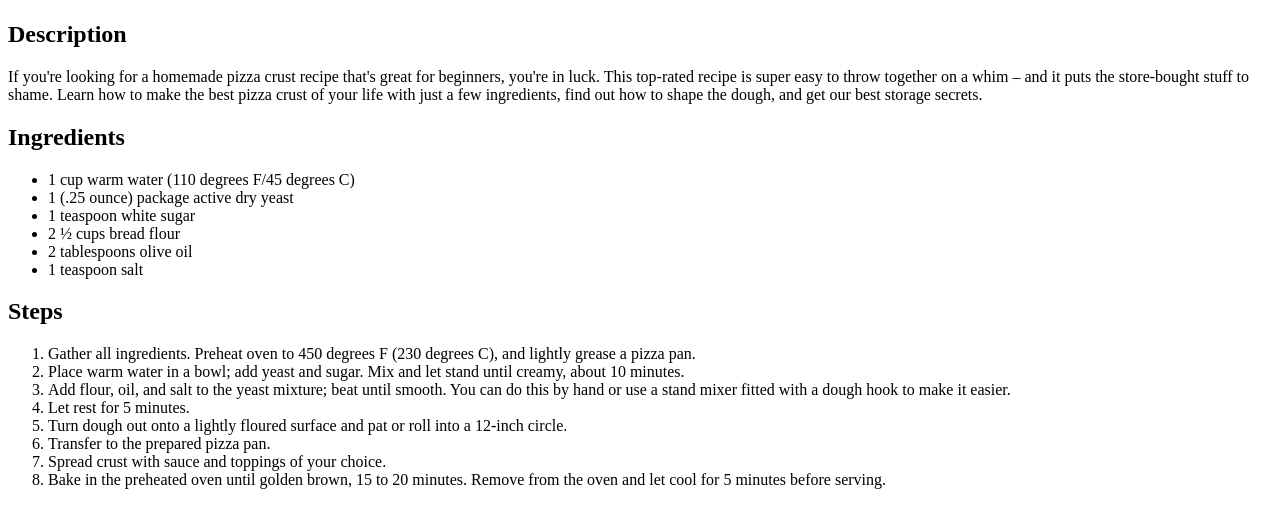
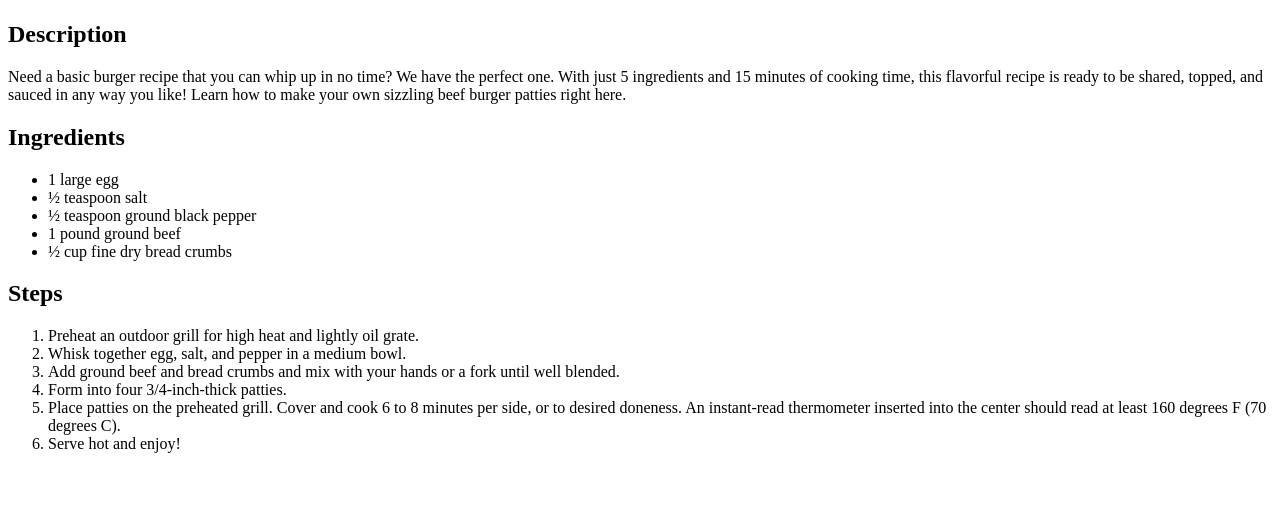
Before and after one commit to ankitpandey2708/odin-recipes, a plain HTML site: page recipes/burger.html in a window 1280 px wide. Shown: the part 401-906 px from the top of the page. After the commit the page ends 870 px from the top, so only its background shows below. Drawn offline with Linux system fonts and the light colour scheme.

Commit message:
burger page

```diff
--- a/recipes/burger.html
+++ b/recipes/burger.html
@@ -10,27 +10,25 @@
     <br>
     <img src="https://www.allrecipes.com/thmb/5bbowF39Flo1sblOqjMQifuj1a8=/750x0/filters:no_upscale():max_bytes(150000):strip_icc():format(webp)/25473-the-perfect-basic-burger-DDMFS-4x3-56eaba3833fd4a26a82755bcd0be0c54.jpg">
     <h2>Description</h1>
-        <p> If you're looking for a homemade pizza crust recipe that's great for beginners, you're in luck. This top-rated recipe is super easy to throw together on a whim – and it puts the store-bought stuff to shame. Learn how to make the best pizza crust of your life with just a few ingredients, find out how to shape the dough, and get our best storage secrets.
+        <p>
+            Need a basic burger recipe that you can whip up in no time? We have the perfect one. With just 5 ingredients and 15 minutes of cooking time, this flavorful recipe is ready to be shared, topped, and sauced in any way you like! Learn how to make your own sizzling beef burger patties right here.
         </p>
     <h2>Ingredients</h1>
         <ul>
-          <li>1 cup warm water (110 degrees F/45 degrees C)</li>
-          <li>1 (.25 ounce) package active dry yeast</li>
-          <li>1 teaspoon white sugar</li>
-          <li>2 ½ cups bread flour</li>
-          <li>2 tablespoons olive oil</li>
-          <li>1 teaspoon salt</li>
+          <li>1 large egg</li>
+          <li>½ teaspoon salt</li>
+          <li>½ teaspoon ground black pepper</li>
+          <li>1 pound ground beef</li>
+          <li>½ cup fine dry bread crumbs</li>
         </ul>
     <h2>Steps</h1>
         <ol>
-            <li>Gather all ingredients. Preheat oven to 450 degrees F (230 degrees C), and lightly grease a pizza pan.</li>
-            <li>Place warm water in a bowl; add yeast and sugar. Mix and let stand until creamy, about 10 minutes. </li>
-            <li>Add flour, oil, and salt to the yeast mixture; beat until smooth. You can do this by hand or use a stand mixer fitted with a dough hook to make it easier. </li>
-            <li>Let rest for 5 minutes.</li>
-            <li>Turn dough out onto a lightly floured surface and pat or roll into a 12-inch circle. </li>
-            <li>Transfer to the prepared pizza pan.</li>
-            <li>Spread crust with sauce and toppings of your choice.  </li>
-            <li>Bake in the preheated oven until golden brown, 15 to 20 minutes. Remove from the oven and let cool for 5 minutes before serving.   </li>
+            <li>Preheat an outdoor grill for high heat and lightly oil grate. </li>
+            <li>Whisk together egg, salt, and pepper in a medium bowl. </li>
+            <li>Add ground beef and bread crumbs and mix with your hands or a fork until well blended. </li>
+            <li>Form into four 3/4-inch-thick patties. </li>
+            <li>Place patties on the preheated grill. Cover and cook 6 to 8 minutes per side, or to desired doneness. An instant-read thermometer inserted into the center should read at least 160 degrees F (70 degrees C). </li>
+            <li>Serve hot and enjoy! </li>
         </ol>
 </body>
 </html>
```
